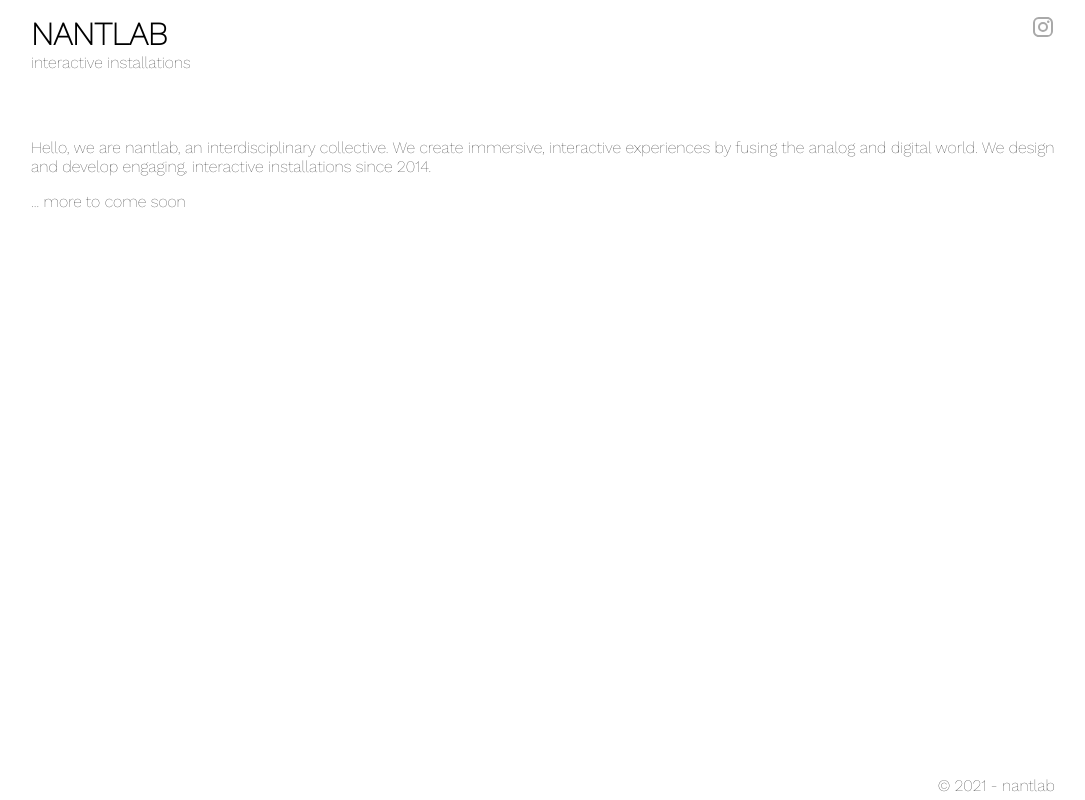
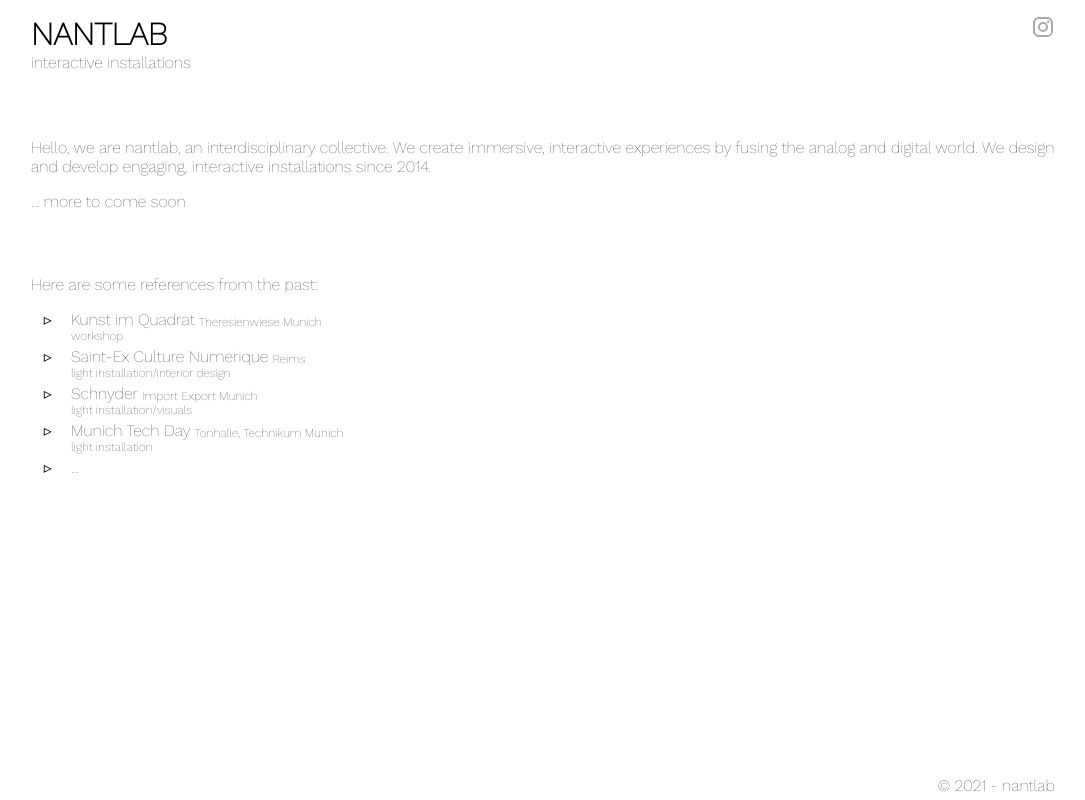
Before and after one commit to thomasgeissl/nantlab-website, a Gatsby site: page / in a window 1280 px wide. Shown: the whole page, without its empty margins (97-1182 px from the left). Built offline with nearby package versions, Linux system fonts and the light colour scheme; Gatsby itself is replaced by a stand-in of ours.

Commit message:
added references

```diff
--- /dev/null
+++ b/src/components/Events.js
@@ -0,0 +1,57 @@
+import React from "react";
+import styled from "styled-components";
+import events from "../data/events.json";
+const Container = styled.div`
+  margin-top: 64px;
+`;
+
+const ListItem = styled.li`
+  &::marker {
+    content: "▹    ";
+  }
+  margin-bottom: 4px;
+`;
+
+const Upper = styled.div`
+  display: flex;
+`;
+const Title = styled.div`
+  margin-right: 4px;
+`;
+const Venue = styled.div`
+  font-size: 0.75em;
+  margin-top: auto;
+`;
+const Type = styled.div`
+  font-size: 0.75em;
+`;
+const Year = styled.div`
+  font-size: 0.75em;
+`;
+
+export default function Events() {
+  return (
+    <Container>
+      Here are some references from the past:
+      <ul>
+        {events.map((event) => {
+          return (
+            <ListItem>
+              <Upper>
+                <Title>{event.title}</Title>
+                <Venue>{event.venue}</Venue>
+              </Upper>
+              <Type>{event.type}</Type>{" "}
+              {event.year && (
+                <>
+                  , <Year>{event.year}</Year>
+                </>
+              )}
+            </ListItem>
+          );
+        })}
+        <ListItem>...</ListItem>
+      </ul>
+    </Container>
+  );
+}
--- /dev/null
+++ b/src/data/events.json
@@ -0,0 +1,23 @@
+[
+    {
+      "title": "Kunst im Quadrat",
+      "venue": "Theresienwiese Munich",
+      "type": "workshop"
+    },
+
+    {
+      "title": "Saint-Ex Culture Numerique",
+      "venue": "Reims",
+      "type": "light installation/interior design"
+    },
+    {
+      "title": "Schnyder",
+      "venue": "Import Export Munich",
+      "type": "light installation/visuals"
+    },
+    {
+      "title": "Munich Tech Day",
+      "venue": "Tonhalle, Technikum Munich",
+      "type": "light installation"
+    }
+  ]
--- a/src/pages/index.js
+++ b/src/pages/index.js
@@ -3,6 +3,7 @@
 import "../global.css";
 import Header from "../components/Header";
 import Footer from "../components/Footer";
+import Events from "../components/Events";
 
 const Container = styled.div`
   max-width: 1024px;
@@ -28,6 +29,8 @@
           2014.
         </p>
         <p>... more to come soon</p>
+
+        <Events></Events>
       </Content>
       <Footer></Footer>
     </Container>
```
